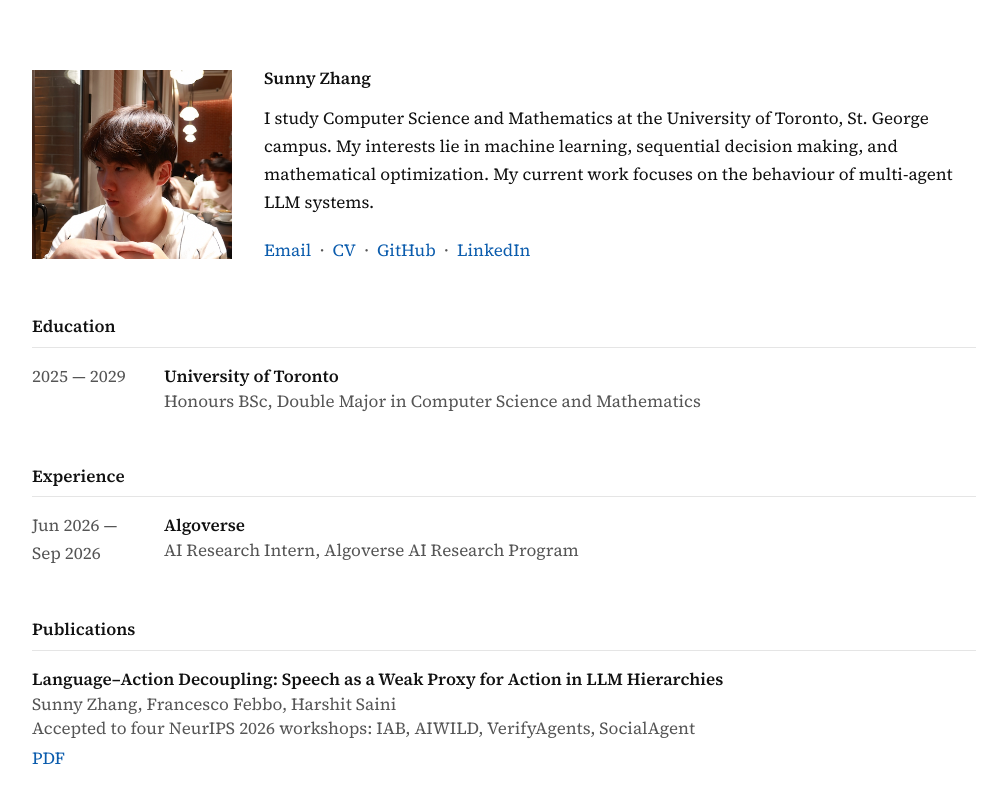
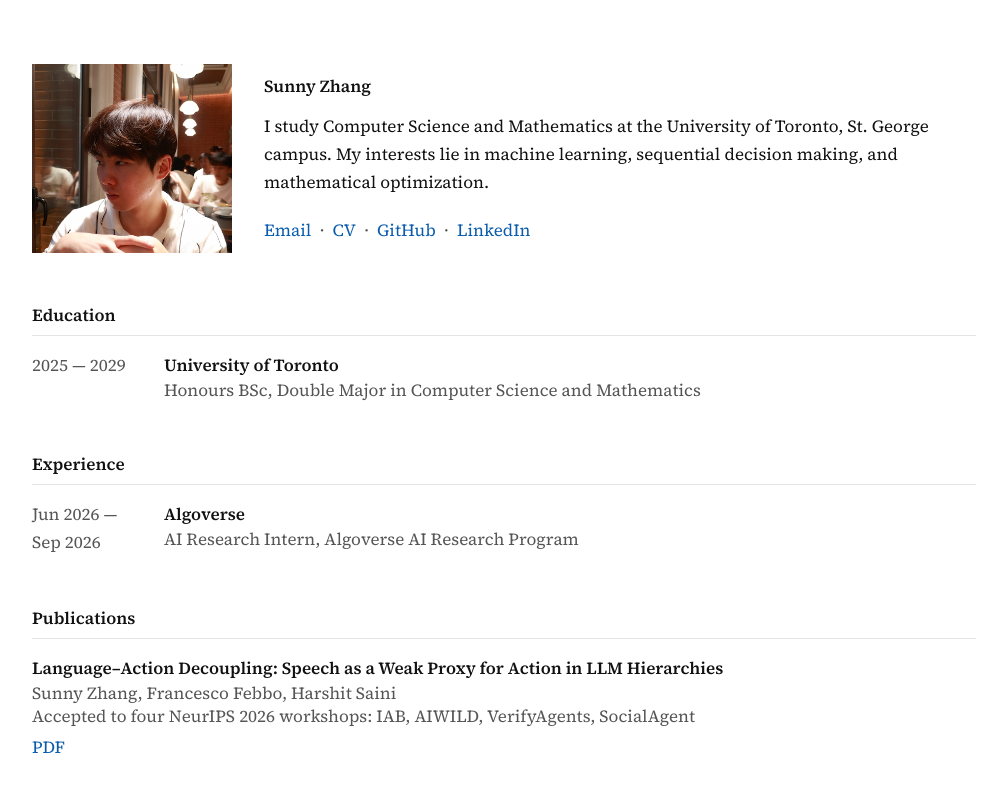
Before and after one commit to sunnysanitize/portfolio-website, a Next.js app: page / in a window 1280 px wide. Shown: the top 800 px of the page, without its empty margins (136-1120 px from the left). Built offline with nearby package versions, Linux system fonts and the light colour scheme.

Commit message:
drop current-work sentence from bio

```diff
--- a/app/page.tsx
+++ b/app/page.tsx
@@ -100,8 +100,7 @@ export default function Home() {
           <p className="mt-3">
             I study Computer Science and Mathematics at the University of
             Toronto, St. George campus. My interests lie in machine learning,
-            sequential decision making, and mathematical optimization. My
-            current work focuses on the behaviour of multi-agent LLM systems.
+            sequential decision making, and mathematical optimization.
           </p>
 
           <p className="mt-5">
```
